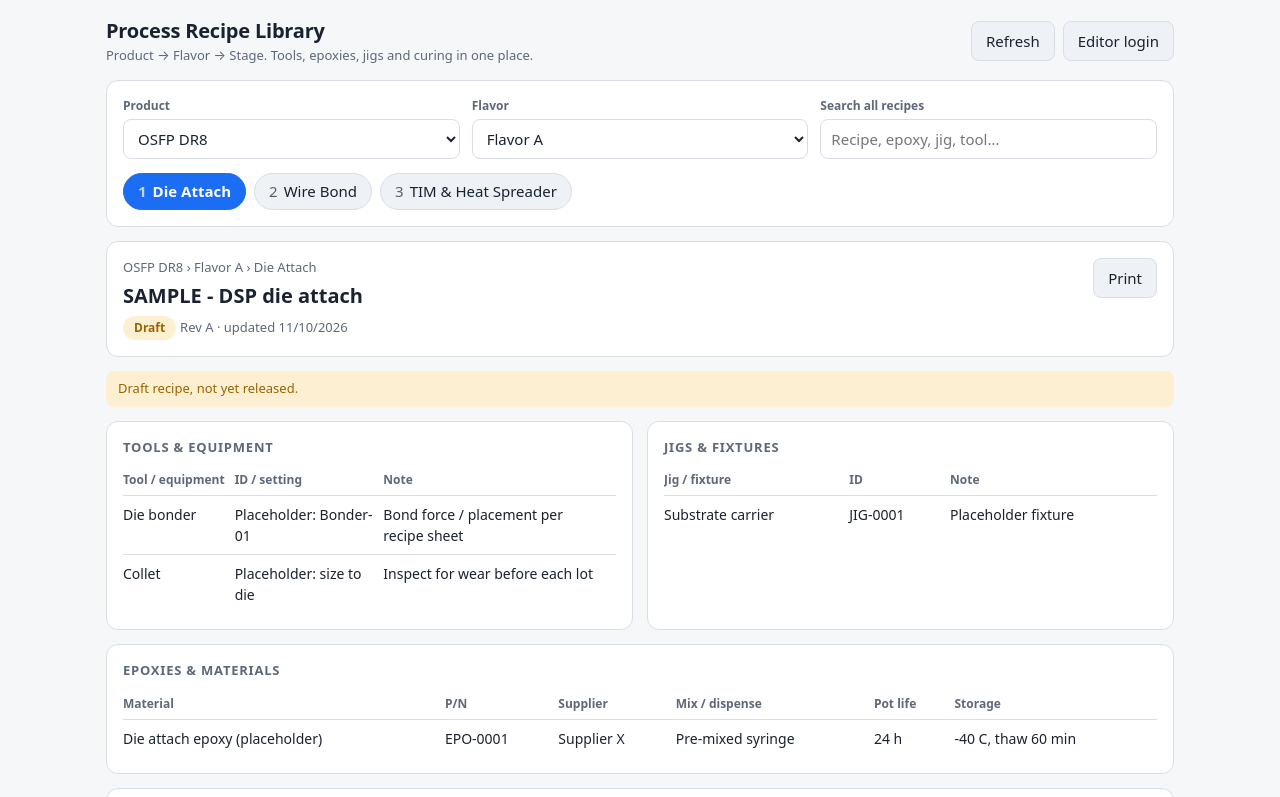
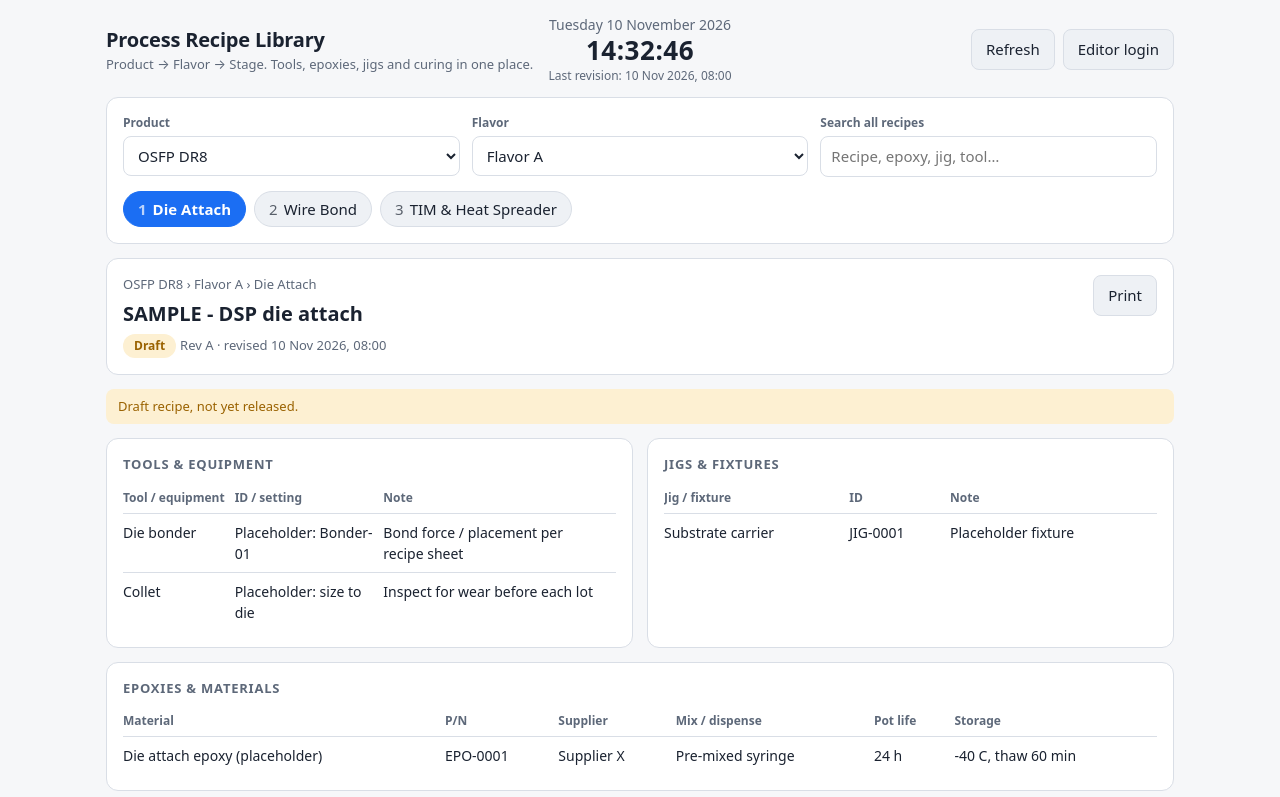
Before and after one commit to YousefMahajna/Process-Recipe-Library, a plain HTML site: page index.html in a window 1280 px wide. Shown: the top 797 px of the page. Drawn offline with Linux system fonts and the light colour scheme.

Commit message:
Add files via upload

```diff
--- a/index.html
+++ b/index.html
@@ -22,7 +22,17 @@
 body { margin: 0; background: var(--bg); color: var(--text);
   font: 15px/1.5 system-ui, -apple-system, "Segoe UI", Roboto, Helvetica, Arial, sans-serif; }
 .wrap { max-width: 1100px; margin: 0 auto; padding: 16px; }
-header.top { display: flex; flex-wrap: wrap; gap: 12px; align-items: center; justify-content: space-between; margin-bottom: 14px; }
+header.top { display: grid; grid-template-columns: 1fr auto 1fr; gap: 12px; align-items: center; margin-bottom: 14px; }
+header.top .actions { justify-content: flex-end; }
+.clock { text-align: center; line-height: 1.25; }
+.clock-date { font-size: 14px; color: var(--muted); }
+.clock-time { font-size: 26px; font-weight: 700; letter-spacing: .02em; font-variant-numeric: tabular-nums; }
+.clock-rev { font-size: 12px; color: var(--muted); margin-top: 2px; }
+@media (max-width: 820px) {
+  header.top { grid-template-columns: 1fr; }
+  header.top .actions { justify-content: flex-start; }
+  .clock { order: -1; text-align: left; }
+}
 h1 { font-size: 20px; margin: 0; letter-spacing: -0.01em; }
 h2 { font-size: 13px; text-transform: uppercase; letter-spacing: .06em; color: var(--muted); margin: 0 0 8px; }
 .sub { color: var(--muted); font-size: 13px; }
@@ -100,6 +110,11 @@ img.broken { background: var(--surface2); min-height: 120px; color: var(--muted)
       <h1>Process Recipe Library</h1>
       <div class="sub">Product → Flavor → Stage. Tools, epoxies, jigs and curing in one place.</div>
     </div>
+    <div class="clock" aria-label="Current date and time">
+      <div class="clock-date" id="clockDate"></div>
+      <div class="clock-time" id="clockTime"></div>
+      <div class="clock-rev" id="clockRev"></div>
+    </div>
     <div class="actions" id="topActions"></div>
   </header>
   <div id="login"></div>
@@ -169,6 +184,7 @@ img.broken { background: var(--surface2); min-height: 120px; color: var(--muted)
   var sel = { product: "", flavor: "", stage: "" };
   var query = "";
   var editing = null;
+  var libUpdated = "";
   var loaded = false, loadError = "", busy = false, toast = "";
   var confirmDelete = false, showLogin = false;
   try { var s0 = JSON.parse(lsGet("rl-sel") || "null"); if (s0) sel = s0; } catch (e) {}
@@ -176,6 +192,19 @@ img.broken { background: var(--surface2); min-height: 120px; color: var(--muted)
   var app = document.getElementById("app");
   var topActions = document.getElementById("topActions");
   var loginBox = document.getElementById("login");
+  var clockDate = document.getElementById("clockDate"), clockTime = document.getElementById("clockTime"), clockRev = document.getElementById("clockRev");
+
+  function fmtDT(iso) {
+    if (!iso) return "—";
+    var d = new Date(iso); if (isNaN(d)) return "—";
+    return d.toLocaleDateString("en-GB", { day: "2-digit", month: "short", year: "numeric" }) + ", " + d.toLocaleTimeString("en-GB", { hour: "2-digit", minute: "2-digit" });
+  }
+  function tick() {
+    var n = new Date();
+    clockDate.textContent = n.toLocaleDateString("en-GB", { weekday: "long", day: "numeric", month: "long", year: "numeric" });
+    clockTime.textContent = n.toLocaleTimeString("en-GB", { hour12: false });
+  }
+  function renderRev() { clockRev.textContent = libUpdated ? "Last revision: " + fmtDT(libUpdated) : ""; }
 
   // ---------- GitHub API layer ----------
   function ghHeaders() {
@@ -230,8 +259,10 @@ img.broken { background: var(--surface2); min-height: 120px; color: var(--muted)
     return d;
   }
 
-  function setRecipes(list) {
+  function setRecipes(list, ts) {
     recipes = list.map(function (r) { var o = clone(r); o._id = o.id; return o; });
+    var newest = recipes.reduce(function (m, r) { return r.updatedAt && r.updatedAt > m ? r.updatedAt : m; }, "");
+    libUpdated = (ts && ts > newest) ? ts : (newest || ts || "");
   }
 
   function load() {
@@ -242,7 +273,7 @@ img.broken { background: var(--surface2); min-height: 120px; color: var(--muted)
       return pagesGet();
     }) : pagesGet();
     return p.then(function (d) {
-      setRecipes(d.recipes); loaded = true; render();
+      setRecipes(d.recipes, d.updatedAt); loaded = true; render();
     }).catch(function (e) {
       loadError = (location.protocol === "file:")
         ? "Open this page from GitHub Pages (or a local web server). Browsers block loading data.json from a file:// page."
@@ -479,7 +510,7 @@ img.broken { background: var(--surface2); min-height: 120px; color: var(--muted)
           if (i >= 0) cur.recipes[i] = r; else cur.recipes.push(r);
         });
       }, "Import " + d.recipes.length + " recipes").then(function (data) {
-        setRecipes(data.recipes); toast = "Imported " + d.recipes.length + " recipes."; busy = false; render();
+        setRecipes(data.recipes, data.updatedAt); toast = "Imported " + d.recipes.length + " recipes."; busy = false; render();
       });
     }).catch(function (e) { busy = false; toast = "Import failed: " + explain(e); render(); });
   }
@@ -498,7 +529,7 @@ img.broken { background: var(--surface2); min-height: 120px; color: var(--muted)
 
   // ---------- render ----------
   function render() {
-    renderTop(); renderLogin();
+    renderTop(); renderLogin(); renderRev();
     app.replaceChildren();
     if (toast) { app.append(el("div", { class: "note noprint" }, toast, " ", el("button", { class: "small", onclick: function () { toast = ""; render(); } }, "Dismiss"))); }
     if (busy) { app.append(el("div", { class: "card empty" }, "Saving to GitHub…")); return; }
@@ -581,7 +612,7 @@ img.broken { background: var(--surface2); min-height: 120px; color: var(--muted)
           el("div", { class: "crumbs" }, r.product + " › " + r.flavor + " › " + r.stage),
           el("h3", {}, r.name || r.stage),
           el("div", {}, el("span", { class: "badge " + (r.status || "") }, r.status || "—"), " ",
-            el("span", { class: "sub" }, "Rev " + (r.rev || "—") + (r.updatedAt ? " · updated " + new Date(r.updatedAt).toLocaleDateString() : "")))),
+            el("span", { class: "sub" }, "Rev " + (r.rev || "—") + " · revised " + fmtDT(r.updatedAt)))),
         el("div", { class: "actions noprint" },
           el("button", { onclick: function () { window.print(); } }, "Print"),
           canEdit ? el("button", { onclick: function () { editing = { draft: clone(Object.assign(blank(), r)), oldId: r._id }; confirmDelete = false; render(); window.scrollTo(0, 0); } }, "Edit") : null)));
@@ -711,7 +742,7 @@ img.broken { background: var(--surface2); min-height: 120px; color: var(--muted)
         var i = cur.recipes.findIndex(function (r) { return r.id === out.id; });
         if (i >= 0) cur.recipes[i] = out; else cur.recipes.push(out);
       }, (oldId ? "Update" : "Add") + " recipe: " + out.product + " / " + out.flavor + " / " + out.stage); }).then(function (data) {
-        setRecipes(data.recipes);
+        setRecipes(data.recipes, data.updatedAt);
         sel = { product: out.product, flavor: out.flavor, stage: out.stage };
         editing = null; toast = "Saved to GitHub. Other users see it after the Pages site rebuilds (about a minute) or when they press Refresh while logged in."; render(); window.scrollTo(0, 0);
       }).catch(function (e) {
@@ -726,7 +757,7 @@ img.broken { background: var(--surface2); min-height: 120px; color: var(--muted)
         if (!confirmDelete) { confirmDelete = true; delBtn.textContent = "Click again to delete"; return; }
         delBtn.disabled = true;
         commit(function (cur) { cur.recipes = cur.recipes.filter(function (r) { return r.id !== oldId; }); }, "Delete recipe " + oldId)
-          .then(function (data) { setRecipes(data.recipes); editing = null; confirmDelete = false; render(); })
+          .then(function (data) { setRecipes(data.recipes, data.updatedAt); editing = null; confirmDelete = false; render(); })
           .catch(function (e) { delBtn.disabled = false; errBox.textContent = "Not deleted: " + explain(e); });
       } }, "Delete");
     }
@@ -760,6 +791,7 @@ img.broken { background: var(--surface2); min-height: 120px; color: var(--muted)
   }
 
   // ---------- start ----------
+  tick(); setInterval(tick, 1000);
   render();
   if (token) {
     verifyToken(token).then(function (ok) { canEdit = ok; render(); }).catch(function () {});
```
